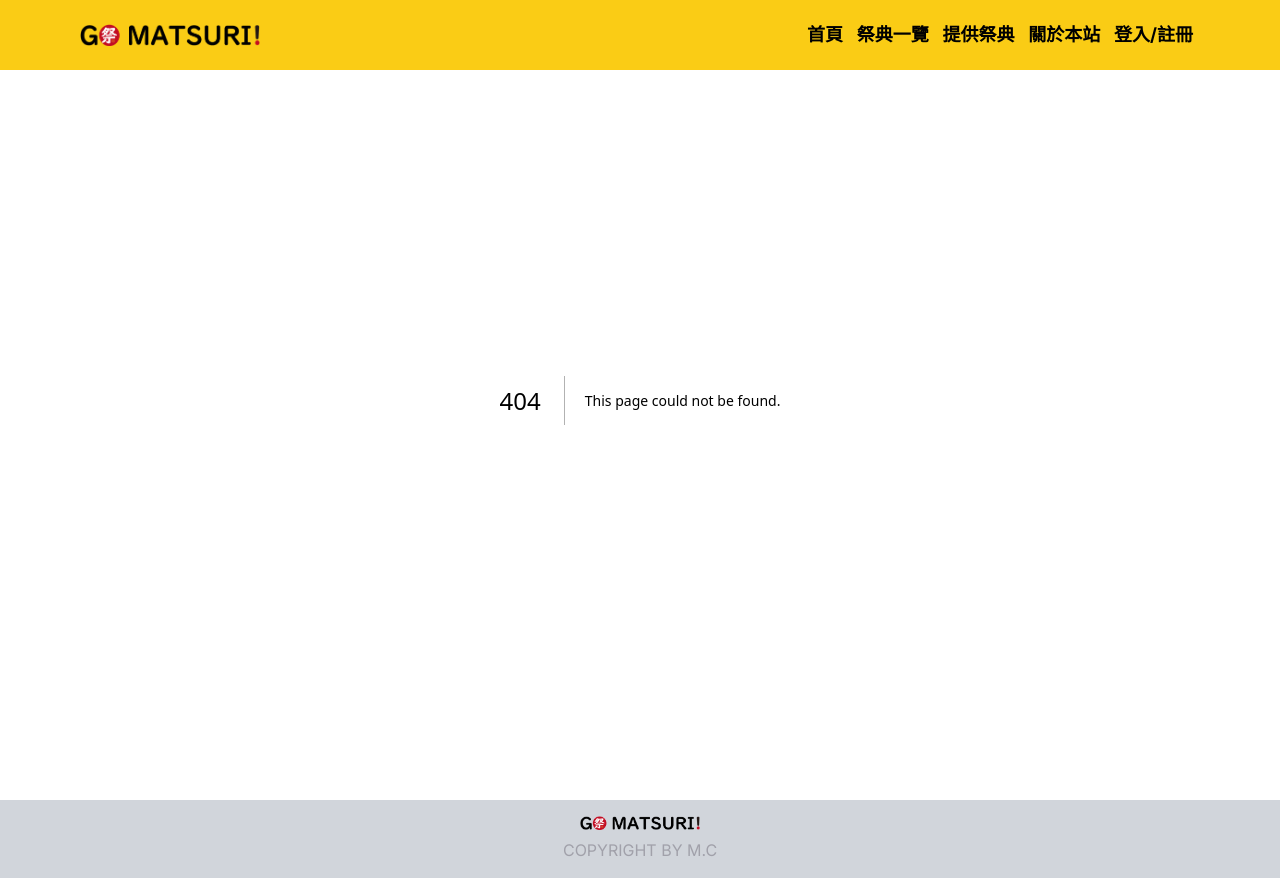
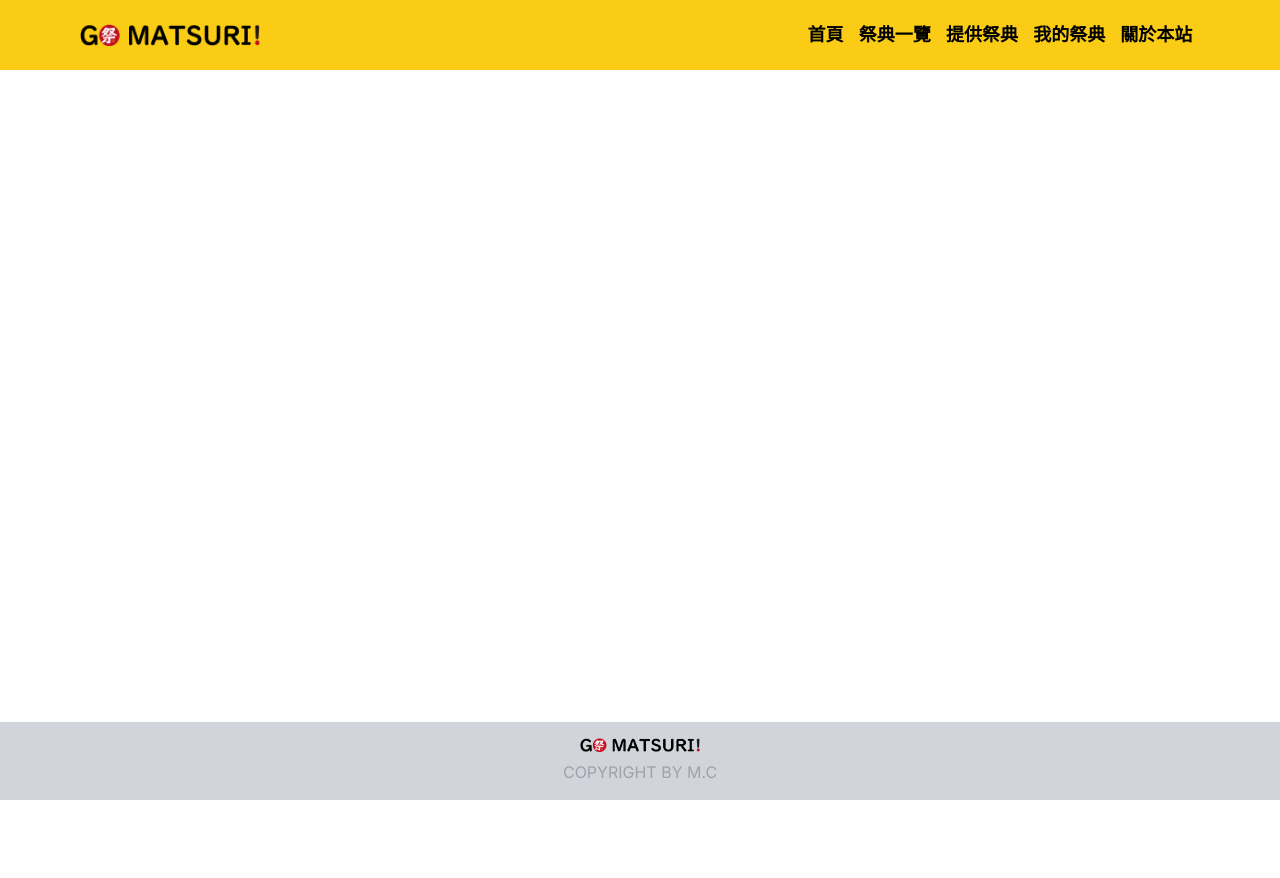
Before and after one commit to mikachou90/go-matsuri, a Next.js app: page /myFavList in a window 1280 px wide. Before the commit this address had no page. After the commit the page ends 800 px from the top, so only its background shows below. Built offline with nearby package versions, Linux system fonts and the light colour scheme.

Commit message:
create myFavList page

```diff
--- /dev/null
+++ b/app/myFavList/page.jsx
@@ -0,0 +1,7 @@
+"use client";
+
+const myFavList = () => {
+  return <div></div>;
+};
+
+export default myFavList;
--- a/components/Header.jsx
+++ b/components/Header.jsx
@@ -37,12 +37,12 @@ export default function Header() {
             <li className="hover:text-white">
               <Link href="/postEvent">提供祭典</Link>
             </li>
+            <li className="hover:text-white">
+              <Link href="/myFavList">我的祭典</Link>
+            </li>
 
             <li className="hover:text-white">
               <Link href="/about">關於本站</Link>
-            </li>
-            <li className="hover:text-white">
-              <Link href="/login">登入/註冊</Link>
             </li>
           </ul>
 
@@ -74,10 +74,10 @@ export default function Header() {
                 <Link href="/postEvent">提供祭典</Link>
               </li>
               <li className="text-2xl text-black mb-5 hover:text-white">
-                <Link href="/about">關於本站</Link>
+                <Link href="/myFavList">我的祭典</Link>
               </li>
               <li className="text-2xl text-black mb-5 hover:text-white">
-                <Link href="/login">登入/註冊</Link>
+                <Link href="/about">關於本站</Link>
               </li>
             </ul>
           </div>
```
